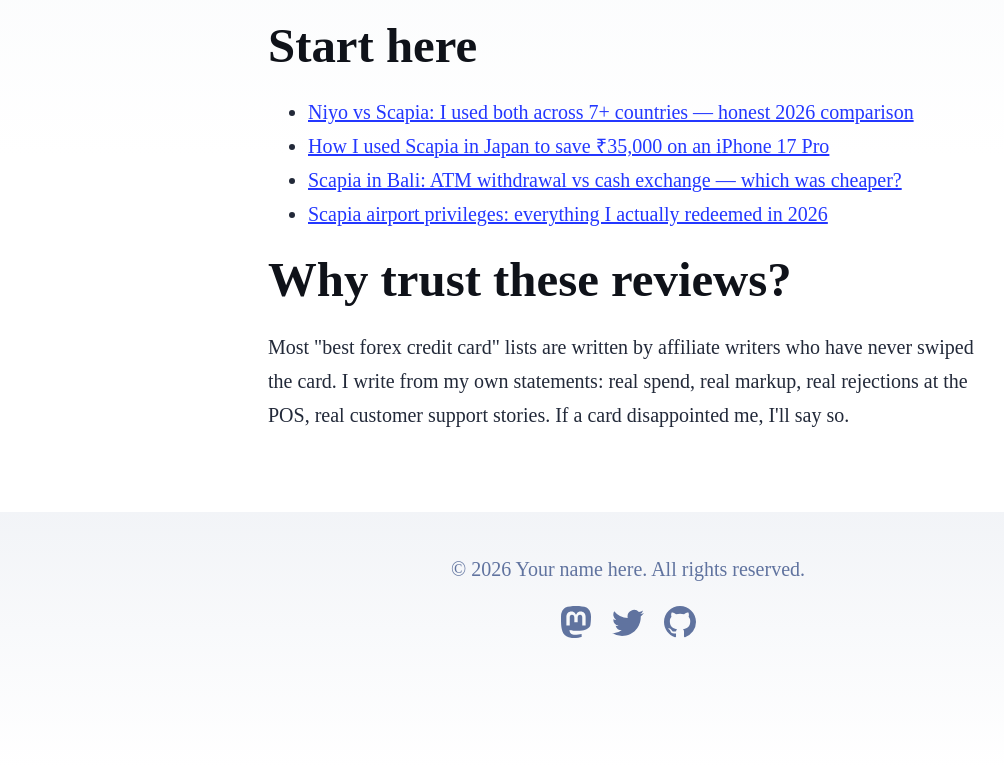
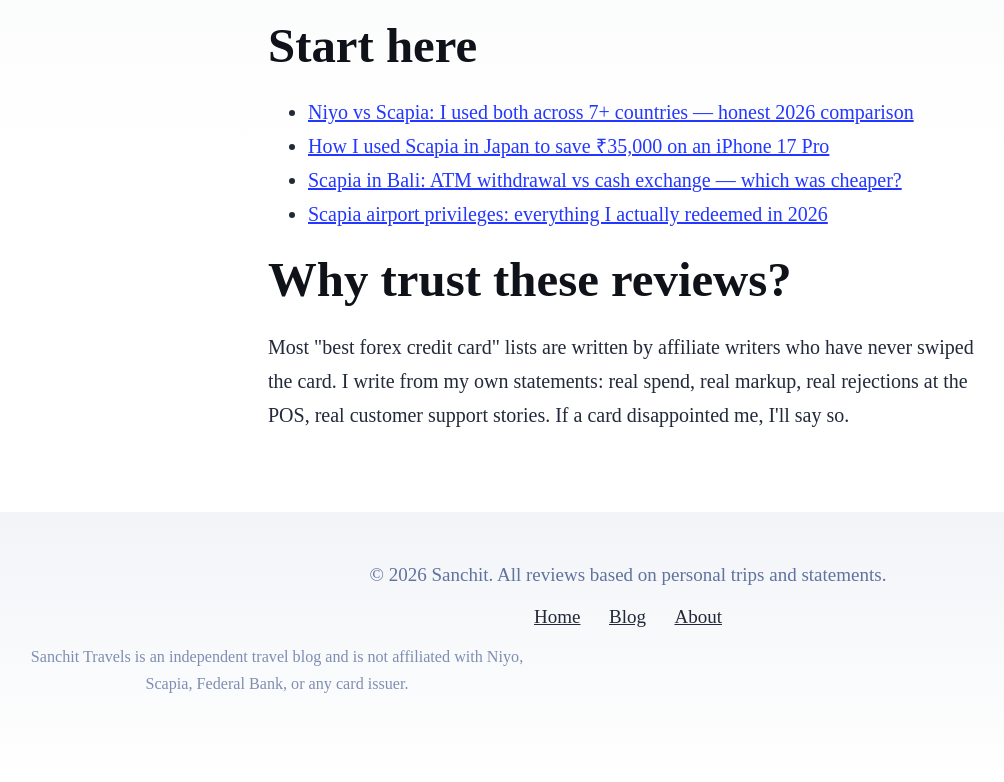
Before and after one commit to Jain-Sanchit/Jain-Sanchit.github.io, an Astro site: page / in a window 1280 px wide. Shown: the part 444-1226 px from the top of the page, without its empty margins (12-1016 px from the left). Built offline with nearby package versions, Linux system fonts and the light colour scheme; Astro itself is replaced by a stand-in of ours.

Commit message:
Update Footer.astro

```diff
--- a/src/components/Footer.astro
+++ b/src/components/Footer.astro
@@ -1,62 +1,41 @@
 ---
+import { SITE_AUTHOR, SITE_TITLE } from '../consts';
 const today = new Date();
 ---
 
 <footer>
-	&copy; {today.getFullYear()} Your name here. All rights reserved.
-	<div class="social-links">
-		<a href="https://m.webtoo.ls/@astro" target="_blank">
-			<span class="sr-only">Follow Astro on Mastodon</span>
-			<svg
-				viewBox="0 0 16 16"
-				aria-hidden="true"
-				width="32"
-				height="32"
-				astro-icon="social/mastodon"
-				><path
-					fill="currentColor"
-					d="M11.19 12.195c2.016-.24 3.77-1.475 3.99-2.603.348-1.778.32-4.339.32-4.339 0-3.47-2.286-4.488-2.286-4.488C12.062.238 10.083.017 8.027 0h-.05C5.92.017 3.942.238 2.79.765c0 0-2.285 1.017-2.285 4.488l-.002.662c-.004.64-.007 1.35.011 2.091.083 3.394.626 6.74 3.78 7.57 1.454.383 2.703.463 3.709.408 1.823-.1 2.847-.647 2.847-.647l-.06-1.317s-1.303.41-2.767.36c-1.45-.05-2.98-.156-3.215-1.928a3.614 3.614 0 0 1-.033-.496s1.424.346 3.228.428c1.103.05 2.137-.064 3.188-.189zm1.613-2.47H11.13v-4.08c0-.859-.364-1.295-1.091-1.295-.804 0-1.207.517-1.207 1.541v2.233H7.168V5.89c0-1.024-.403-1.541-1.207-1.541-.727 0-1.091.436-1.091 1.296v4.079H3.197V5.522c0-.859.22-1.541.66-2.046.456-.505 1.052-.764 1.793-.764.856 0 1.504.328 1.933.983L8 4.39l.417-.695c.429-.655 1.077-.983 1.934-.983.74 0 1.336.259 1.791.764.442.505.661 1.187.661 2.046v4.203z"
-				></path></svg
-			>
-		</a>
-		<a href="https://twitter.com/astrodotbuild" target="_blank">
-			<span class="sr-only">Follow Astro on Twitter</span>
-			<svg viewBox="0 0 16 16" aria-hidden="true" width="32" height="32" astro-icon="social/twitter"
-				><path
-					fill="currentColor"
-					d="M5.026 15c6.038 0 9.341-5.003 9.341-9.334 0-.14 0-.282-.006-.422A6.685 6.685 0 0 0 16 3.542a6.658 6.658 0 0 1-1.889.518 3.301 3.301 0 0 0 1.447-1.817 6.533 6.533 0 0 1-2.087.793A3.286 3.286 0 0 0 7.875 6.03a9.325 9.325 0 0 1-6.767-3.429 3.289 3.289 0 0 0 1.018 4.382A3.323 3.323 0 0 1 .64 6.575v.045a3.288 3.288 0 0 0 2.632 3.218 3.203 3.203 0 0 1-.865.115 3.23 3.23 0 0 1-.614-.057 3.283 3.283 0 0 0 3.067 2.277A6.588 6.588 0 0 1 .78 13.58a6.32 6.32 0 0 1-.78-.045A9.344 9.344 0 0 0 5.026 15z"
-				></path></svg
-			>
-		</a>
-		<a href="https://github.com/withastro/astro" target="_blank">
-			<span class="sr-only">Go to Astro's GitHub repo</span>
-			<svg viewBox="0 0 16 16" aria-hidden="true" width="32" height="32" astro-icon="social/github"
-				><path
-					fill="currentColor"
-					d="M8 0C3.58 0 0 3.58 0 8c0 3.54 2.29 6.53 5.47 7.59.4.07.55-.17.55-.38 0-.19-.01-.82-.01-1.49-2.01.37-2.53-.49-2.69-.94-.09-.23-.48-.94-.82-1.13-.28-.15-.68-.52-.01-.53.63-.01 1.08.58 1.23.82.72 1.21 1.87.87 2.33.66.07-.52.28-.87.51-1.07-1.78-.2-3.64-.89-3.64-3.95 0-.87.31-1.59.82-2.15-.08-.2-.36-1.02.08-2.12 0 0 .67-.21 2.2.82.64-.18 1.32-.27 2-.27.68 0 1.36.09 2 .27 1.53-1.04 2.2-.82 2.2-.82.44 1.1.16 1.92.08 2.12.51.56.82 1.27.82 2.15 0 3.07-1.87 3.75-3.65 3.95.29.25.54.73.54 1.48 0 1.07-.01 1.93-.01 2.2 0 .21.15.46.55.38A8.012 8.012 0 0 0 16 8c0-4.42-3.58-8-8-8z"
-				></path></svg
-			>
-		</a>
-	</div>
+	<p>&copy; {today.getFullYear()} {SITE_AUTHOR}. All reviews based on personal trips and statements.</p>
+	<p class="links">
+		<a href="/">Home</a>
+		<a href="/blog/">Blog</a>
+		<a href="/about/">About</a>
+	</p>
+	<p class="meta">{SITE_TITLE} is an independent travel blog and is not affiliated with Niyo, Scapia, Federal Bank, or any card issuer.</p>
 </footer>
 <style>
 	footer {
-		padding: 2em 1em 6em 1em;
+		padding: 2em 1em 4em 1em;
 		background: linear-gradient(var(--gray-gradient)) no-repeat;
 		color: rgb(var(--gray));
 		text-align: center;
+		font-size: 0.95em;
 	}
-	.social-links {
+	footer p {
+		margin: 0.5em 0;
+	}
+	.links {
 		display: flex;
 		justify-content: center;
-		gap: 1em;
-		margin-top: 1em;
+		gap: 1.5em;
 	}
-	.social-links a {
-		text-decoration: none;
-		color: rgb(var(--gray));
-	}
-	.social-links a:hover {
+	.links a {
 		color: rgb(var(--gray-dark));
 	}
+	.meta {
+		font-size: 0.85em;
+		opacity: 0.8;
+		max-width: 540px;
+		margin-left: auto;
+		margin-right: auto;
+	}
 </style>
```
